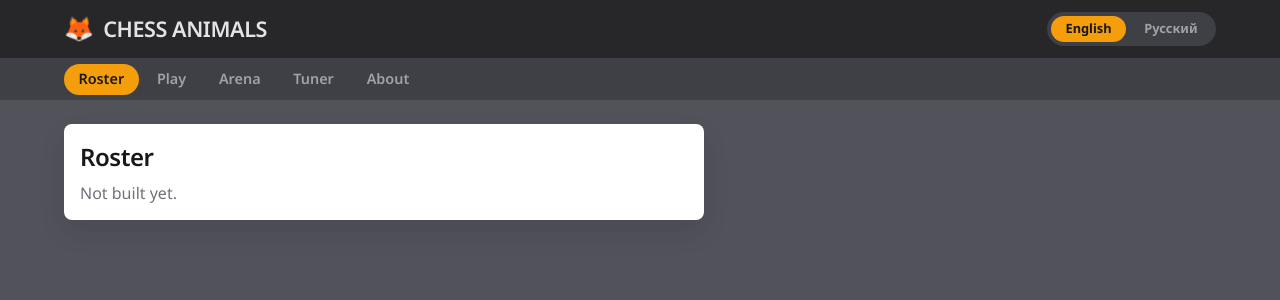
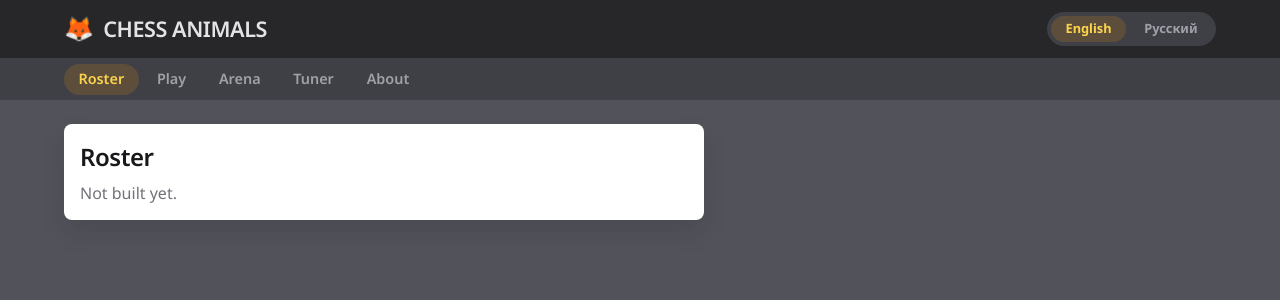
Before and after one commit to dragunovartem99/chess-animals, a Vue app: page /en/ in a window 1280 px wide. Shown: the top 300 px of the page. Built offline with nearby package versions, Linux system fonts and the light colour scheme; a web font is replaced by a local one.

Commit message:
ui: use amber sparingly, for state only

```diff
--- a/src/app/AppLayout.vue
+++ b/src/app/AppLayout.vue
@@ -90,8 +90,8 @@ import LocaleSwitcher from "./LocaleSwitcher.vue";
 /* Exact, not `router-link-active`: the roster sits at the locale root, which is a prefix of
    every other route, so the plain active class lights it up on every page. */
 .nav a.router-link-exact-active {
-	background: var(--color-accent);
-	color: var(--color-black);
+	background: var(--color-accent-veil);
+	color: var(--color-accent-light);
 }
 
 .main {
--- a/src/app/LocaleSwitcher.vue
+++ b/src/app/LocaleSwitcher.vue
@@ -56,7 +56,7 @@ a:hover {
 }
 
 a.router-link-exact-active {
-	background: var(--color-accent);
-	color: var(--color-black);
+	background: var(--color-accent-veil);
+	color: var(--color-accent-light);
 }
 </style>
--- a/src/modules/game/components/PlayView.vue
+++ b/src/modules/game/components/PlayView.vue
@@ -234,9 +234,12 @@ async function restart() {
 	background: var(--color-neutral-light);
 }
 
+/* On a white card an amber chip would shout; the selected tab is simply lifted out of the
+   track, which is all the signal two tabs need. */
 .tabs button.active {
-	background: var(--color-accent);
-	color: var(--color-black);
+	background: var(--color-surface);
+	color: var(--color-ink);
+	box-shadow: 0 1px 2px rgb(24 24 27 / 20%);
 }
 
 .status {
--- a/src/style.css
+++ b/src/style.css
@@ -8,10 +8,13 @@
 	font-family: "Noto Sans", system-ui, sans-serif;
 	line-height: 1.4;
 
-	/* zinc neutrals + amber accent, the chesscraft palette the previous version used */
+	/* Zinc neutrals with amber used sparingly: amber marks state — the page you are on, the
+	   move just played — and never fills a large surface. */
 	--color-accent-light: #fcd34d;
 	--color-accent: #f59e0b;
 	--color-accent-dark: #b45309;
+	/* Amber at a whisper, for chips sitting on the dark bars. */
+	--color-accent-veil: rgb(245 158 11 / 16%);
 
 	--color-neutral-lightest: #e4e4e7;
 	--color-neutral-light: #d4d4d8;
@@ -108,7 +111,7 @@ button {
 	padding: 0.5em 1.5em;
 	border: none;
 	border-radius: var(--radius-sm);
-	background: var(--color-accent-dark);
+	background: var(--color-neutral-darkest);
 	color: var(--color-white);
 	cursor: pointer;
 	box-shadow: var(--shadow-button);
@@ -116,7 +119,7 @@ button {
 }
 
 button:hover {
-	background: var(--color-accent);
+	background: var(--color-neutral-dark);
 }
 
 button:active {
@@ -146,7 +149,7 @@ cg-board {
 /* Amber for the last move; selection and destinations stay grey, so the one thing that stands
    out on the board is what the opponent just did. */
 cg-board square.last-move {
-	background-color: rgb(245 158 11 / 45%);
+	background-color: rgb(245 158 11 / 32%);
 }
 
 cg-board square.selected {
```
